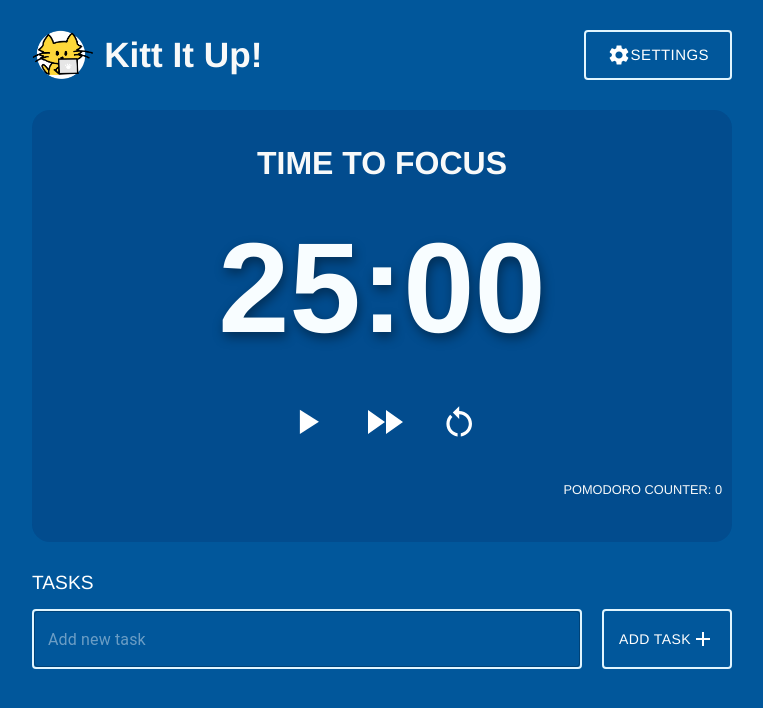
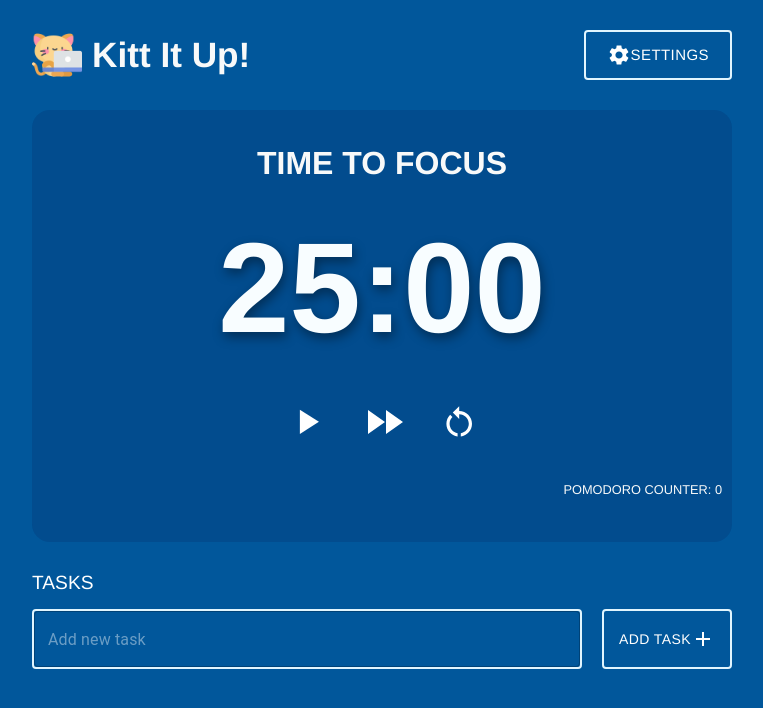
Before and after one commit to estherphang/kitt-it-up, a React (Vite) app: page / in a window 1280 px wide. Shown: the top 708 px of the page, without its empty margins (258-1021 px from the left). Built offline with nearby package versions, Linux system fonts and the light colour scheme.

Commit message:
change logo image

```diff
--- a/src/App.jsx
+++ b/src/App.jsx
@@ -139,7 +139,7 @@ export default function App() {
         <div className={isOnBreak ? "breaktime" : "worktime"}>
           <div className="nav">
             <h1 className="logo">
-              <img src="./pomokitty.png" />
+              <img src="./kitty.png" />
               Kitt It Up!
             </h1>
             {!showSetting && (
```
